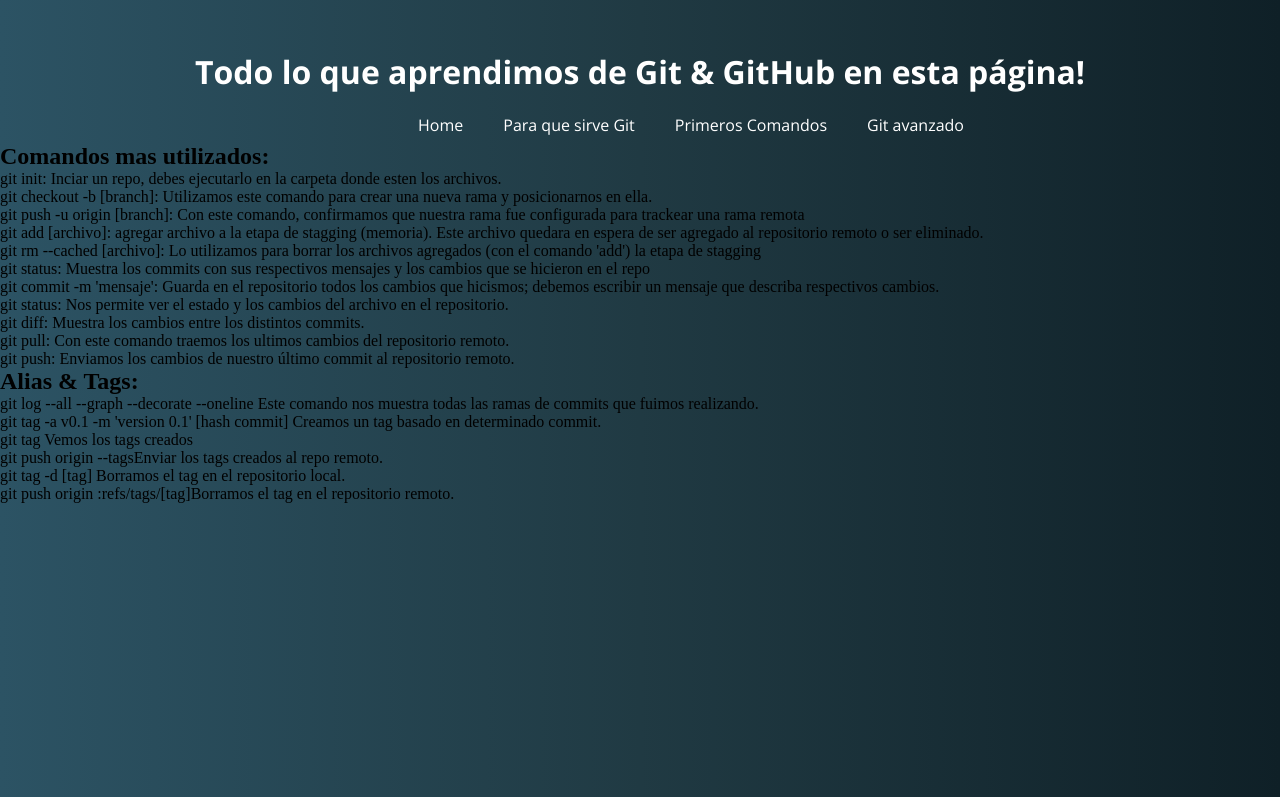
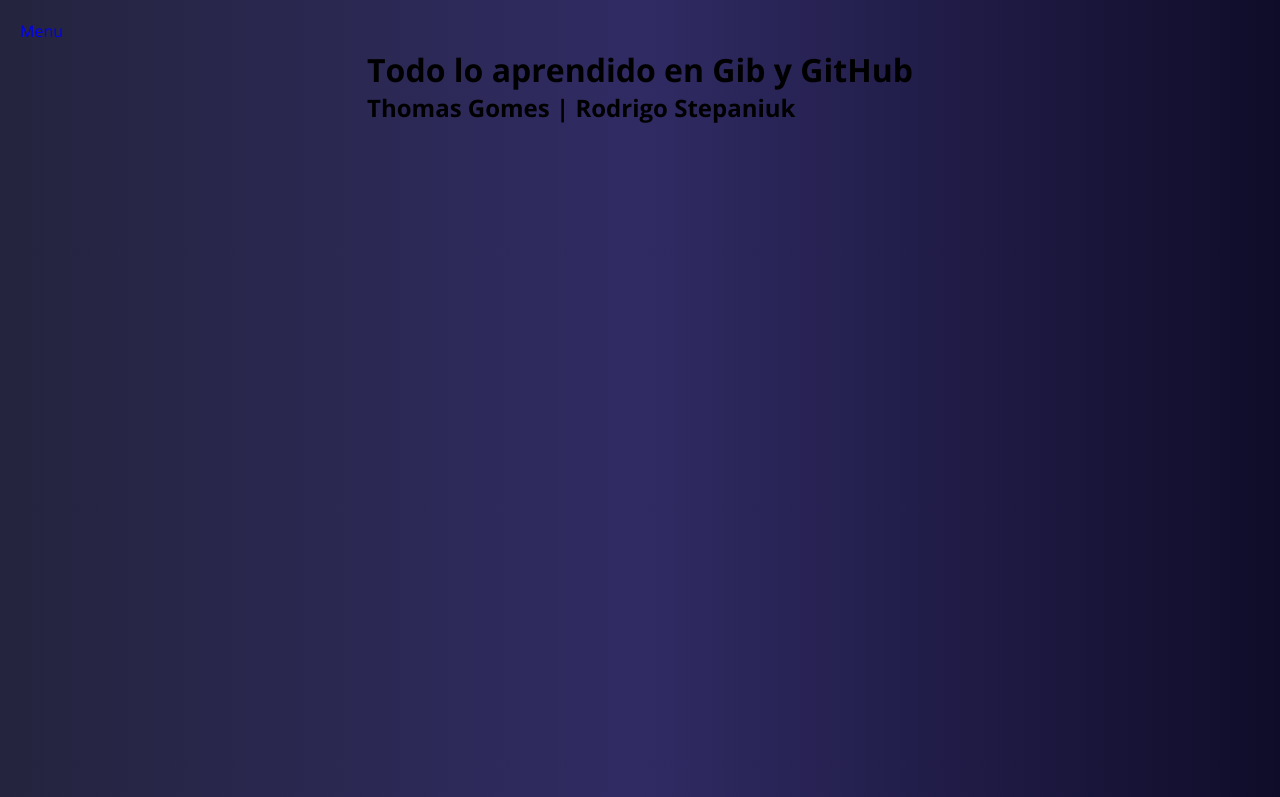
Before and after one commit to sstepaa/Project-GitHub, a plain HTML site: page index.html in a window 1280 px wide. Shown: the top 797 px of the page. Drawn offline with nearby package versions, Linux system fonts and the light colour scheme.

Commit message:
Modificacion de la cabecera de html , css , y implementacion de 4 lineas de JS , linkeo de javascript en HTMl.

```diff
--- a/index.html
+++ b/index.html
@@ -21,20 +21,26 @@
     <link rel="stylesheet" href="style.css">
 </head>
 <body>
-    <div class="content">
-        <header class="content__cabecera">
-            <h1 class="cabecera__title">Todo lo que aprendimos de Git & GitHub en esta página!</h1>
+        <header class="cabecera">
+            <nav>
+                <a href="#" id="icono" class="icono">Menu</a>
+                <div class="enlaces uno" id="enlaces">
+                    <a href="#">Home</a>
+                    <a href="#">Comandos</a>
+                    <a href="#">Alias & Tags</a>
+                </div>
+            </nav>
 
+            <div class="conteiner">
+                <div class="conteiner__text">
+                    <h1>Todo lo aprendido en Gib y GitHub</h1>
+                    <h2>Thomas Gomes | Rodrigo Stepaniuk</h2>
+                </div>
+            </div>
 
-            <nav class="cabecera_menu">
-                <ul class="menu">
-                    <li><a class="menu__hiper" href="#">Home</a></li>
-                    <li><a class="menu__hiper" href="#">Para que sirve Git</a></li>
-                    <li><a class="menu__hiper" href="#">Primeros Comandos</a></li>
-                    <li><a class="menu__hiper" href="#">Git avanzado</a></li>
-                </ul>
-            </nav>
         </header>
+
+        <!---------------------Secciones y articulos de informacion--------------->
         <main>
             <section>
                 <h2>Comandos mas utilizados:</h2>
@@ -67,6 +73,6 @@
 
         </main>
     </div>
-
+ <script src="main.js"></script>
 </body>
 </html>
--- /dev/null
+++ b/main.js
@@ -0,0 +1,15 @@
+let boton = document.getElementById('icono'); //En esta variable se guarda ID de la etiqueta <a>.
+let enlaces = document.getElementById('enlaces');//En esta variable se guarda ID de la etiqueta <div>(menu de navegacion).
+let contador = 0;
+
+boton.addEventListener("click", function(){
+    if(contador == 0){
+        enlaces.className = ("enlaces dos");
+        contador = 1;
+    }
+    else{
+        enlaces.classList.remove("dos");
+        enlaces.className = ('enlaces uno');
+        contador = 0;
+    }
+})
--- a/style.css
+++ b/style.css
@@ -7,67 +7,69 @@
 :root{
     --fuente-titulo: 'Open Sans';
 }
+body{
+    font-family: var(--fuente-titulo);
+}
 
+.cabecera{
 
+    /*-------Color de fondo de la cabecera--------*/
+    background: #0f0c29;  /* fallback for old browsers */
+    background: -webkit-linear-gradient(to right, #24243e, #302b63, #0f0c29);
+    background: linear-gradient(to right, #24243e, #302b63, #0f0c29);
 
-.content{
-    margin: 0 auto;
-    max-width: 90rem;
+    /*-------Estructura de la cabecera------------*/
+    padding: 3rem;
     width: 100%;
     height: 100vh;
-    background: #0F2027;  /* fallback for old browsers */
-    background: -webkit-linear-gradient(to right, #2C5364, #203A43, #0F2027);  /* Chrome 10-25, Safari 5.1-6 */
-    background: linear-gradient(to right, #2C5364, #203A43, #0F2027); /* W3C, IE 10+/ Edge, Firefox 16+, Chrome 26+, Opera 12+, Safari 7+ */
-    position: relative;
 }
 
-.content__cabecera{
-    text-align: center;
-    color: #fff;
+.conteiner{
+    /*------Estructura de los titulos en la cabecera----*/
+    max-width: 75rem;
+    width: 95%;
+    margin:auto;
+
+    /*Alineacion con FlexBox de los elementos h1 y h2-------*/
+    display: flex;
+    align-items: center;
+    justify-content: space-around;
 }
 
-.cabecera__title{
-    padding: 50px;
+/*-------Modificacion del menu---------*/
+nav{
+    position: fixed;
+    top: 20px;
+    left: 20px;
+    display: flex;
+    justify-content: flex-start;
 }
-
-.cabecera_menu{
-    top: 45px;
-    left: 291px;
-    position: absolute;
-    margin: 0 auto;
-    width: 80%;
-    max-width: 50rem;
-    height: 10rem;
-    display: flex;
-    flex-direction: row;
-    justify-content: center;
-    align-items: center;
-}
-
-.menu{
-    display: flex;
-    flex-direction: row;
-    justify-content: space-evenly;
-    align-items: center;
-    list-style: none;
-}
-
-.menu__hiper{
+nav a{
     text-decoration: none;
     display: inline-block;
-    padding: 10px;
-    margin: 10px;
-    color: #fff;
 }
+.enlaces{
+    position: fixed;
+    top: 0;
+    left: 0;
 
-.menu__hiper:hover{
-    text-decoration: underline;
+    display: flex;
+    justify-content: space-around;
+    align-items: center;
+    flex-direction: column;
 
+    height: 100vh;
+    width: 100%;
+
+    background-color: rgba(51, 51, 51, 0.8);
+    background: #606c88;  /* fallback for old browsers */
+    background: -webkit-linear-gradient(to right, #3f4c6b, #606c88);  /* Chrome 10-25, Safari 5.1-6 */
+    background: linear-gradient(to right, #3f4c6b, #606c88); /* W3C, IE 10+/ Edge, Firefox 16+, Chrome 26+, Opera 12+, Safari 7+ */
 }
-
-
-
-
-header{
-    font-family: var(--fuente-titulo);
+/*Clases destinada a usar como boton para JS*/
+.uno{
+    clip-path: circle(0% at 0 0);
 }
+.dos{
+    clip-path: circle(150% at 0 0);
+}
```
Also changed, not shown: img/icon.png (added).
